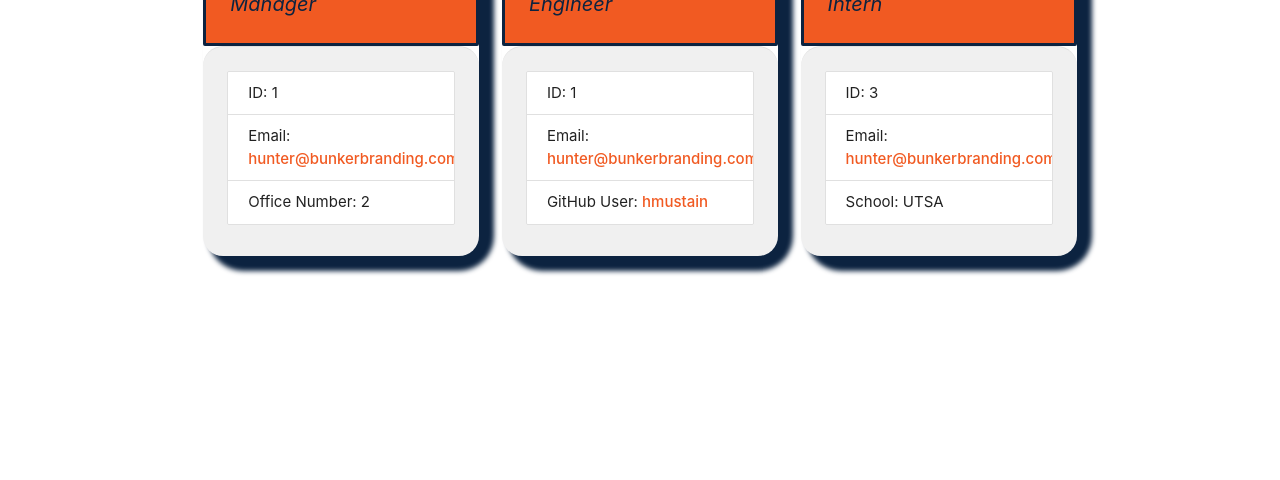
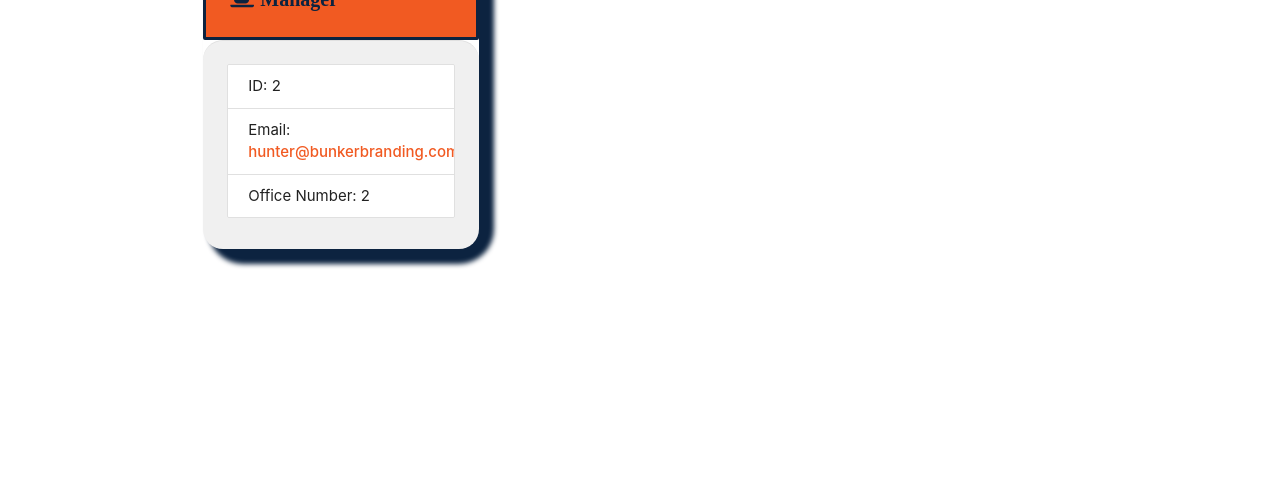
Before and after one commit to hmustain/Team-Profile-Generator, a website: page index.html in a window 1280 px wide. Shown: the part 320-800 px from the top of the page. Drawn offline with nearby package versions, Linux system fonts and the light colour scheme.

Commit message:
fixed a bug where emp role icons were not populating, the error was a syntax error that instructor helped me solve

```diff
--- a/index.html
+++ b/index.html
@@ -22,92 +22,18 @@
               <div class="col s12 m6 l4">
     <div class="card emp-card">
       <div class="card-content emp-title">
-        <span class="card-title emp-name">Hunter</span>
+        <span class="card-title emp-name">hunter</span>
         <ul>
-        <li><i class=function renderIcon() {
-    if (employee.getRole() === "Manager") {
-        return `fas fa-coffee' style="font-size: 20px; color:#0c2340"`
-    }
-    if (employee.getRole() === "Engineer") {
-        return `'fas fa-glasses' style="font-size: 20px; color:#0c2340"`
-    }
-    if (employee.getRole() === "Intern") {
-        return `'fas fa-graduate' style="font-size: 20px; color:#0c2340"`
-    }
-    else
-    return " "
-}id="emp-pos">Manager</i></li>
+        <li><i class='fas fa-coffee' style="font-size: 20px; color:#0c2340"' id="emp-pos"> Manager</i></li>
         </ul>
       </div>
       <div class="card-action emp-info">
         <ul class="collection">
-          <li class="collection-item">ID: 1</li>
+          <li class="collection-item">ID: 2</li>
           <li class="collection-item">Email: <a href="mailto:hunter@bunkerbranding.com">hunter@bunkerbranding.com</a>
 
           </li>
           <li class="collection-item">Office Number: 2</li>
-        </ul>
-      </div>
-    </div>
-  </div>
-        <div class="col s12 m6 l4">
-    <div class="card emp-card">
-      <div class="card-content emp-title">
-        <span class="card-title emp-name">Hunter</span>
-        <ul>
-        <li><i class=function renderIcon() {
-    if (employee.getRole() === "Manager") {
-        return `fas fa-coffee' style="font-size: 20px; color:#0c2340"`
-    }
-    if (employee.getRole() === "Engineer") {
-        return `'fas fa-glasses' style="font-size: 20px; color:#0c2340"`
-    }
-    if (employee.getRole() === "Intern") {
-        return `'fas fa-graduate' style="font-size: 20px; color:#0c2340"`
-    }
-    else
-    return " "
-}id="emp-pos">Engineer</i></li>
-        </ul>
-      </div>
-      <div class="card-action emp-info">
-        <ul class="collection">
-          <li class="collection-item">ID: 1</li>
-          <li class="collection-item">Email: <a href="mailto:hunter@bunkerbranding.com">hunter@bunkerbranding.com</a>
-
-          </li>
-          <li class="collection-item">GitHub User: <a href="https://www.github.com/hmustain">hmustain</a></li>
-        </ul>
-      </div>
-    </div>
-  </div>
-        <div class="col s12 m6 l4">
-    <div class="card emp-card">
-      <div class="card-content emp-title">
-        <span class="card-title emp-name">Hunter</span>
-        <ul>
-        <li><i class=function renderIcon() {
-    if (employee.getRole() === "Manager") {
-        return `fas fa-coffee' style="font-size: 20px; color:#0c2340"`
-    }
-    if (employee.getRole() === "Engineer") {
-        return `'fas fa-glasses' style="font-size: 20px; color:#0c2340"`
-    }
-    if (employee.getRole() === "Intern") {
-        return `'fas fa-graduate' style="font-size: 20px; color:#0c2340"`
-    }
-    else
-    return " "
-}id="emp-pos">Intern</i></li>
-        </ul>
-      </div>
-      <div class="card-action emp-info">
-        <ul class="collection">
-          <li class="collection-item">ID: 3</li>
-          <li class="collection-item">Email: <a href="mailto:hunter@bunkerbranding.com">hunter@bunkerbranding.com</a>
-
-          </li>
-          <li class="collection-item">School: UTSA</li>
         </ul>
       </div>
     </div>
```
Also changed, not shown: index.js (+17 -19 lines), src/generateIcon.js (deleted, +0 -23 lines).
